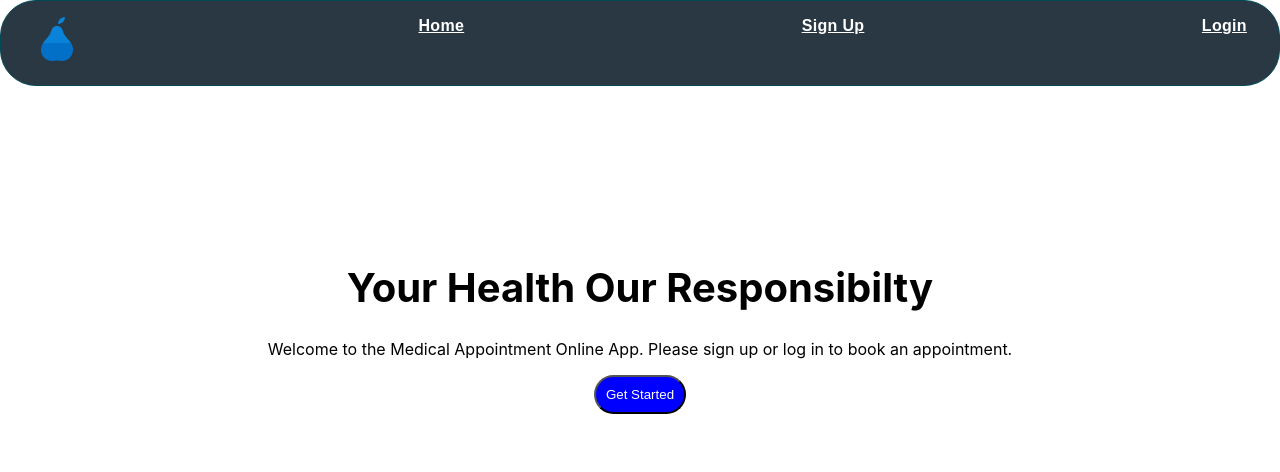
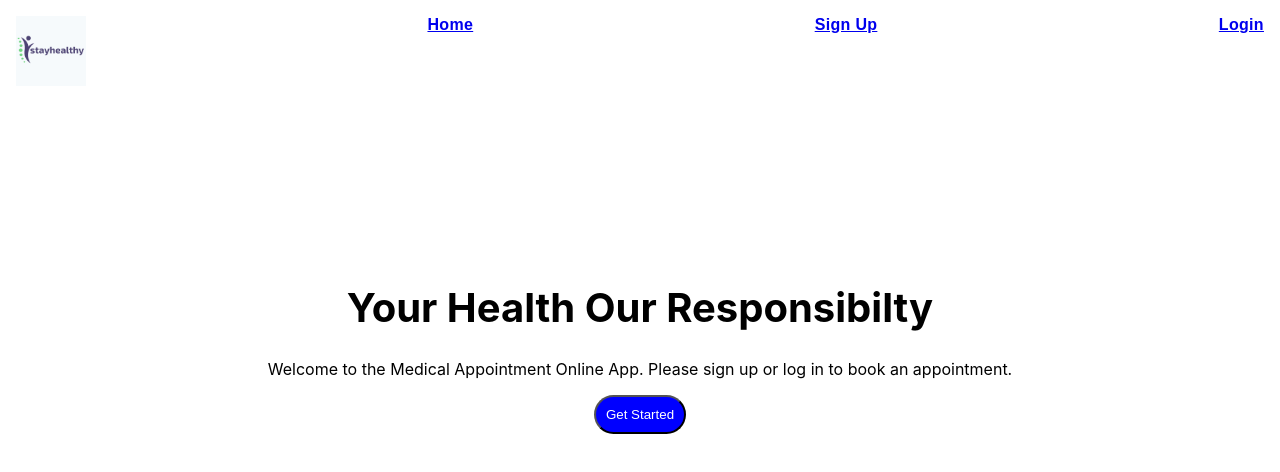
Before and after one commit to mahimasahu3/Medical-appointments-online, a React (Create React App) app in the folder project/: page / in a window 1280 px wide. Shown: the top 472 px of the page. Built offline with nearby package versions, Linux system fonts and the light colour scheme.

Commit message:
new logo

```diff
--- a/project/src/App.css
+++ b/project/src/App.css
@@ -1,16 +1,13 @@
 .nav-container {
   justify-content: space-between;
   border-radius: 36px;
-  border: var(--rounded-box, 1px) solid #004957;
-  background-color: #2a3843;
   align-self: stretch;
   display: flex;
-  gap: 20px;
-  padding: 16px 32px;
+  padding: 16px;
 }
 
 .link {
-  color: #fff;
+
   text-align: center;
   letter-spacing: 0.32px;
   font: 600 16px Poppins, sans-serif;
--- a/project/src/components/NavBar.jsx
+++ b/project/src/components/NavBar.jsx
@@ -5,7 +5,7 @@ function NavBar(){
         <div>
             <nav className="nav-container">
                <Link to="/">
-                    <img src={logo} alt="Logo"/>
+                    <img src={logo} alt="Logo" height="70px" width="70px"/>
                 </Link>
                 <Link to="/" className="link">Home</Link>
                 <Link to="/signup" className="link">Sign Up</Link>
```
Also changed, not shown: project/src/assets/logo.png.
